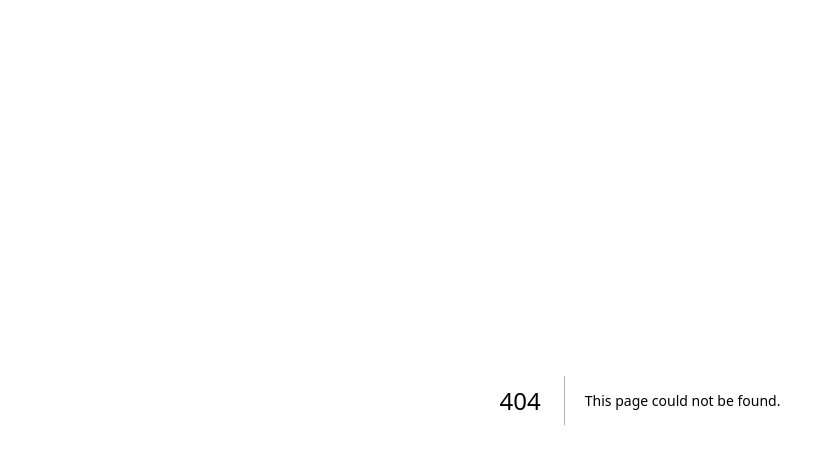
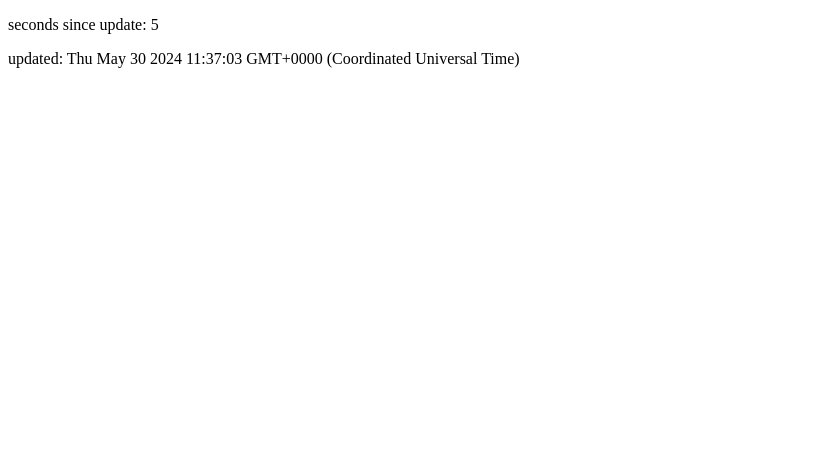
Before and after one commit to 108yen/isr-test, a Next.js app: page /dynamic-route/0 in a window 1280 px wide. Before the commit this address had no page. Shown: the top 464 px of the page, without its empty margins (0-835 px from the left). Built offline with nearby package versions, Linux system fonts and the light colour scheme.

Commit message:
feat(app): added `dynamic-route` page

```diff
--- /dev/null
+++ b/src/app/dynamic-route/[id]/page.tsx
@@ -0,0 +1,19 @@
+import Timer from "@/components/timer"
+import { Metadata } from "next"
+
+export const metadata: Metadata = {
+  title: "dynamic route",
+}
+
+export default function Page() {
+  const date = new Date()
+
+  return (
+    <main>
+      <p>
+        seconds since update: <Timer date={date} />
+      </p>
+      <p>updated: {date.toString()}</p>
+    </main>
+  )
+}
--- a/src/app/page.tsx
+++ b/src/app/page.tsx
@@ -13,6 +13,9 @@ export default function Home() {
         <li>
           <Link href="/ssr">ssr</Link>
         </li>
+        <li>
+          <Link href="/dynamic-route/0">dynamic route</Link>
+        </li>
       </ul>
     </main>
   )
```
